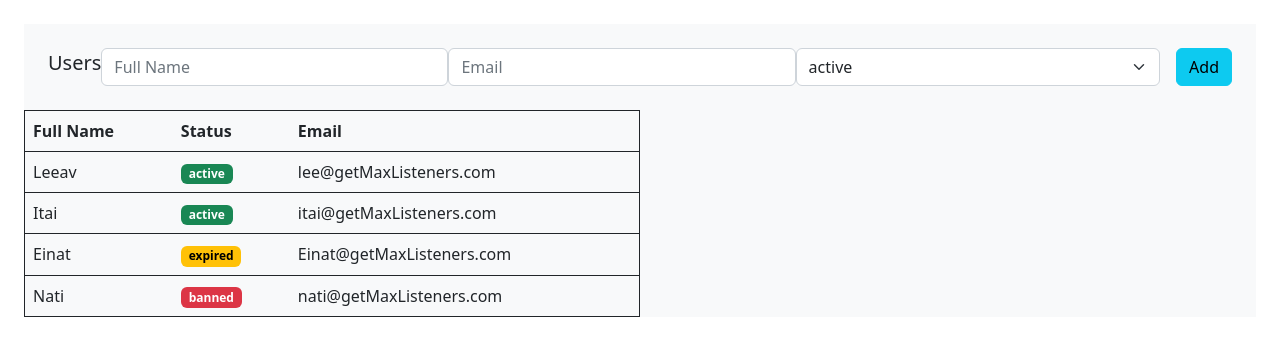
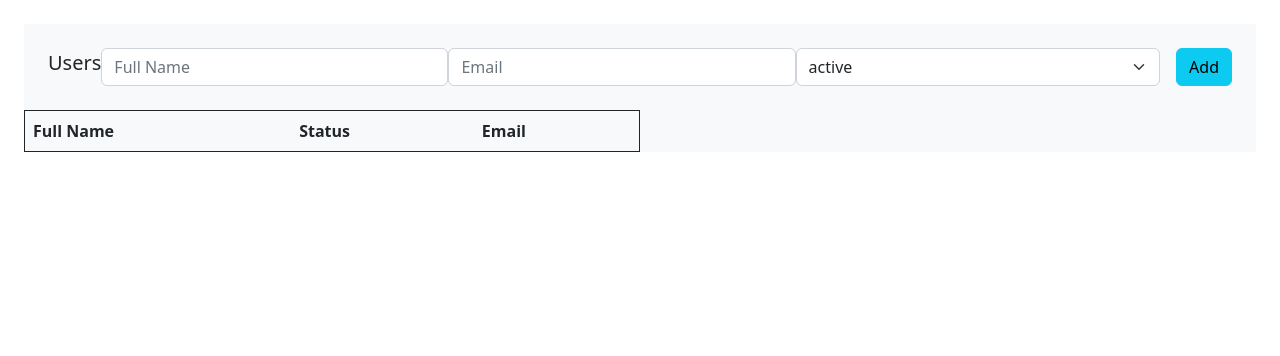
Before and after one commit to levworkshop/users-app, a React (Create React App) app: page / in a window 1280 px wide. Shown: the top 356 px of the page. Built offline with nearby package versions, Linux system fonts and the light colour scheme.

Commit message:
add user

```diff
--- a/src/App.tsx
+++ b/src/App.tsx
@@ -17,41 +17,58 @@ export interface UserTypes {
     email: string;
 }
 
-const data: Array<UserTypes> = [
-    {
-        id: 1,
-        fullName: "Leeav",
-        status: StatusEnum.active,
-        email: "lee@getMaxListeners.com"
-    },
-    {
-        id: 2,
-        fullName: "Itai",
-        status: StatusEnum.active,
-        email: "itai@getMaxListeners.com"
-    },
-    {
-        id: 3,
-        fullName: "Einat",
-        status: StatusEnum.expired,
-        email: "Einat@getMaxListeners.com"
-    },
-    {
-        id: 4,
-        fullName: "Nati",
-        status: StatusEnum.banned,
-        email: "nati@getMaxListeners.com"
-    }
-];
+// const data: Array<UserTypes> = [
+//     {
+//         id: 1,
+//         fullName: "Leeav",
+//         status: StatusEnum.active,
+//         email: "lee@getMaxListeners.com"
+//     },
+//     {
+//         id: 2,
+//         fullName: "Itai",
+//         status: StatusEnum.active,
+//         email: "itai@getMaxListeners.com"
+//     },
+//     {
+//         id: 3,
+//         fullName: "Einat",
+//         status: StatusEnum.expired,
+//         email: "Einat@getMaxListeners.com"
+//     },
+//     {
+//         id: 4,
+//         fullName: "Nati",
+//         status: StatusEnum.banned,
+//         email: "nati@getMaxListeners.com"
+//     }
+// ];
 
 function App() {
     const statusList = Object.values(StatusEnum); // ['active', 'expired', 'banned']
     const [name, setName] = useState('');
     const [email, setEmail] = useState('');
     const [statusField, setStatusField] = useState(StatusEnum.active);
+    const [users, setUsers] = useState<Array<UserTypes>>([]);
 
-    function handleClick(user: UserTypes) {
-        console.log(`${user.fullName} ${user.status}`);
+    // function handleClick(user: UserTypes) {
+    //     console.log(`${user.fullName} ${user.status}`);
+    // }
+
+    function addUser() {
+        setUsers([
+            ...users,
+            {
+                id: users.length,
+                fullName: name,
+                status: statusField,
+                email,
+            }
+        ]);
+
+        setName('');
+        setEmail('');
+        setStatusField(StatusEnum.active);
     }
 
     return (
@@ -91,6 +108,7 @@ function App() {
 
                 <button
                     className="btn btn-info ms-3"
+                    onClick={addUser}
                 >
                     Add
                 </button>
@@ -107,7 +125,7 @@ function App() {
                 </thead>
                 <tbody>
                     {
-                        data.map(user =>
+                        users.map((user: UserTypes) =>
                             <tr key={user.id}>
                                 <td>
                                     {/* <button
```
